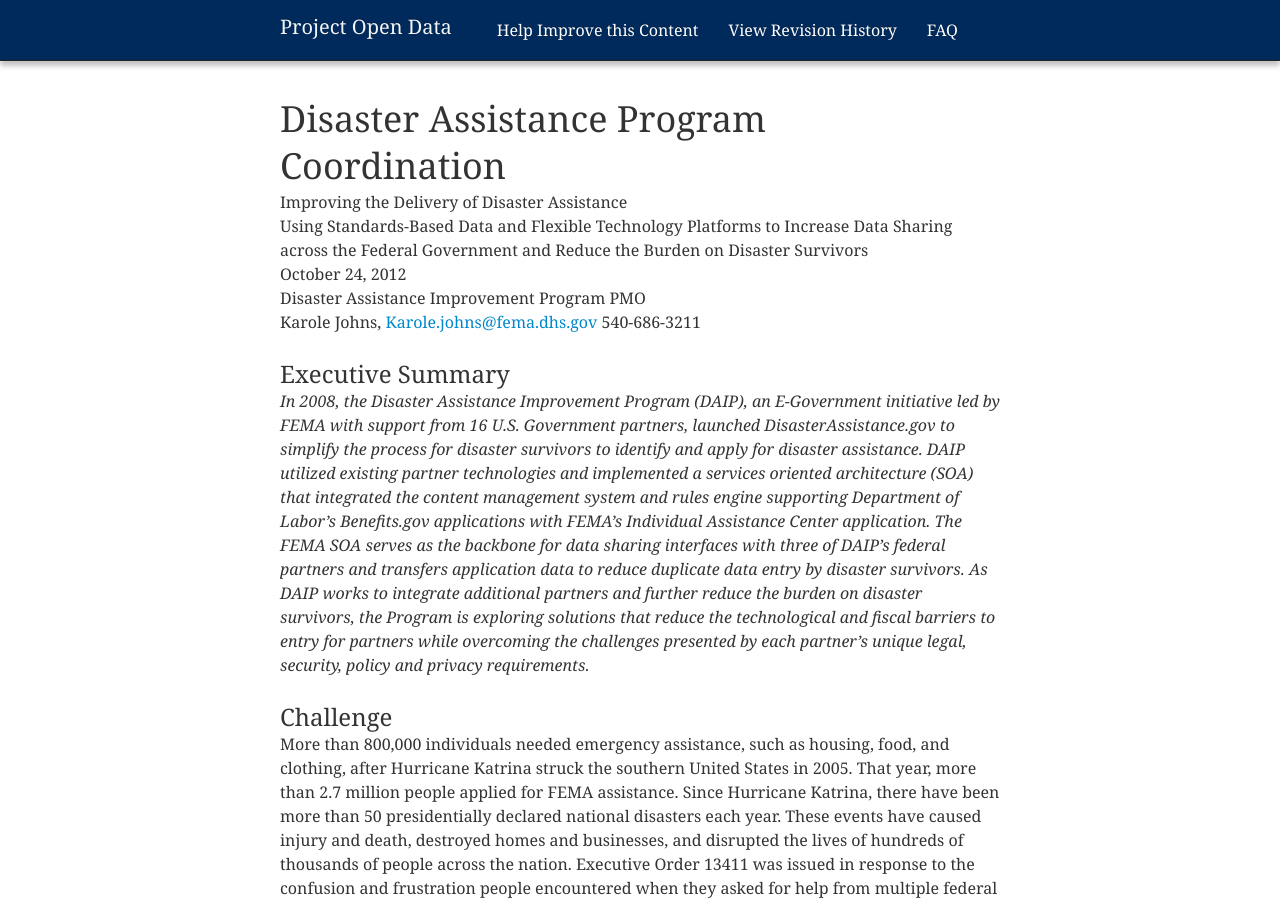
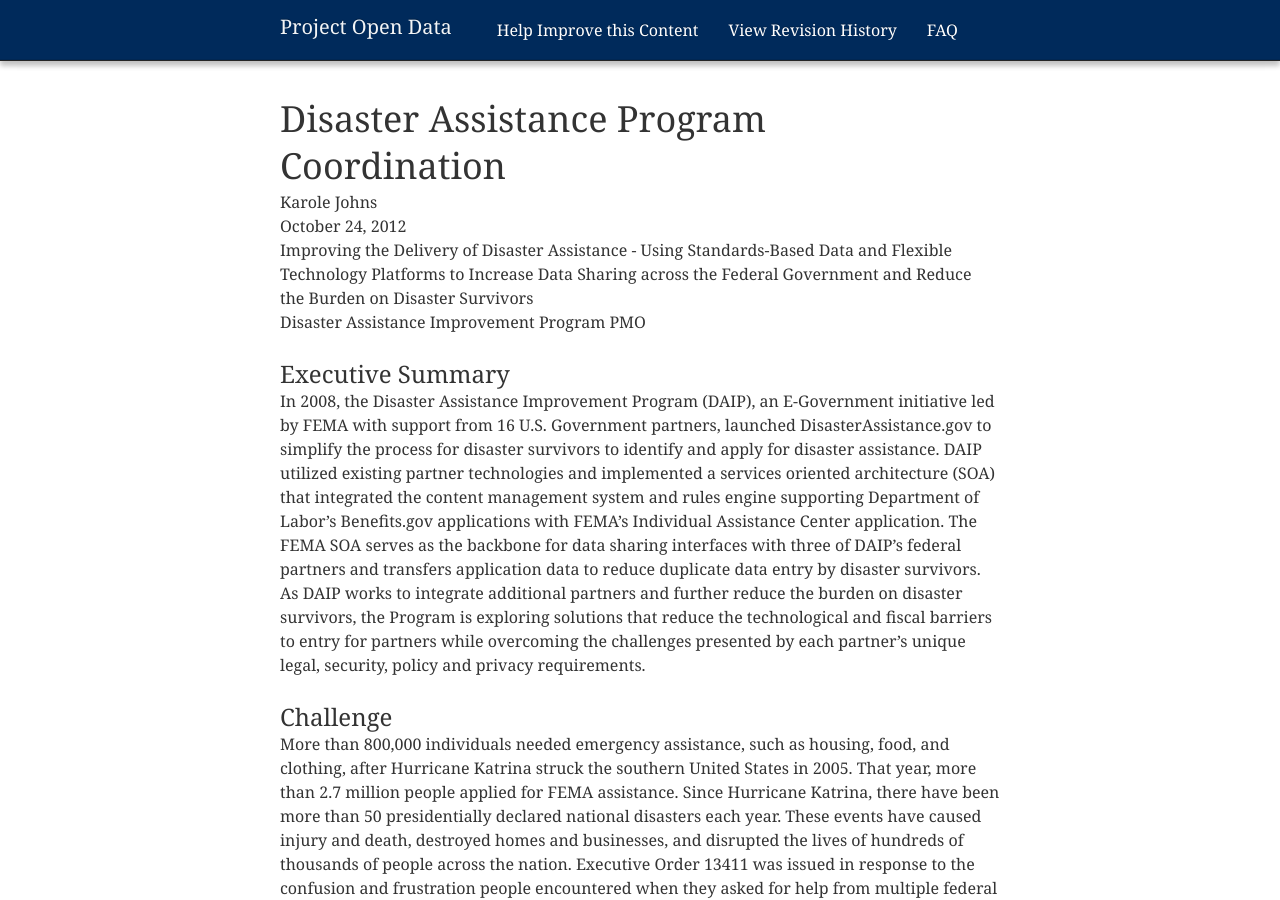
Before and after one commit to gbinal/p-o-d.github.com, a Jekyll site: the page built from fema-case-study.md, in a window 1280 px wide and 900 px high. Built offline with Jekyll 4.4.1, drawn with Linux system fonts in a browser that asks for light colours; nearby versions of some CDN libraries.

Commit message:
changed some formatting

```diff
--- a/fema-case-study.md
+++ b/fema-case-study.md
@@ -5,17 +5,14 @@ permalink: /fema-case-study/
 filename: fema-case-study.md
 ---
 
-
-
-Improving the Delivery of Disaster Assistance
-Using Standards-Based Data and Flexible Technology Platforms to Increase Data Sharing across the Federal Government and Reduce the Burden on Disaster Survivors
+Karole Johns
 October 24, 2012
+Improving the Delivery of Disaster Assistance - Using Standards-Based Data and Flexible Technology Platforms to Increase Data Sharing across the Federal Government and Reduce the Burden on Disaster Survivors
 Disaster Assistance Improvement Program PMO
-Karole Johns, [Karole.johns@fema.dhs.gov](mailto:Karole.johns@fema.dhs.gov) 540-686-3211
 
 ### Executive Summary
 
-*In 2008, the Disaster Assistance Improvement Program (DAIP), an E-Government initiative led by FEMA with support from 16 U.S. Government partners, launched DisasterAssistance.gov to simplify the process for disaster survivors to identify and apply for disaster assistance.  DAIP utilized existing partner technologies and implemented a services oriented architecture (SOA) that integrated the content management system and rules engine supporting Department of Labor’s Benefits.gov applications with FEMA’s Individual Assistance Center application.  The FEMA SOA serves as the backbone for data sharing interfaces with three of DAIP’s federal partners and transfers application data to reduce duplicate data entry by disaster survivors.  As DAIP works to integrate additional partners and further reduce the burden on disaster survivors, the Program is exploring solutions that reduce the technological and fiscal barriers to entry for partners while overcoming the challenges presented by each partner’s unique legal, security, policy and privacy requirements.*
+In 2008, the Disaster Assistance Improvement Program (DAIP), an E-Government initiative led by FEMA with support from 16 U.S. Government partners, launched DisasterAssistance.gov to simplify the process for disaster survivors to identify and apply for disaster assistance.  DAIP utilized existing partner technologies and implemented a services oriented architecture (SOA) that integrated the content management system and rules engine supporting Department of Labor’s Benefits.gov applications with FEMA’s Individual Assistance Center application.  The FEMA SOA serves as the backbone for data sharing interfaces with three of DAIP’s federal partners and transfers application data to reduce duplicate data entry by disaster survivors.  As DAIP works to integrate additional partners and further reduce the burden on disaster survivors, the Program is exploring solutions that reduce the technological and fiscal barriers to entry for partners while overcoming the challenges presented by each partner’s unique legal, security, policy and privacy requirements.
 
 ### Challenge
 More than 800,000 individuals needed emergency assistance, such as housing, food, and clothing, after Hurricane Katrina struck the southern United States in 2005. That year, more than 2.7 million people applied for FEMA assistance. Since Hurricane Katrina, there have been more than 50 presidentially declared national disasters each year. These events have caused injury and death, destroyed homes and businesses, and disrupted the lives of hundreds of thousands of people across the nation. Executive Order 13411 was issued in response to the confusion and frustration people encountered when they asked for help from multiple federal programs following Hurricane Katrina. It required the government to simplify the process of identifying and applying for disaster assistance.
```
